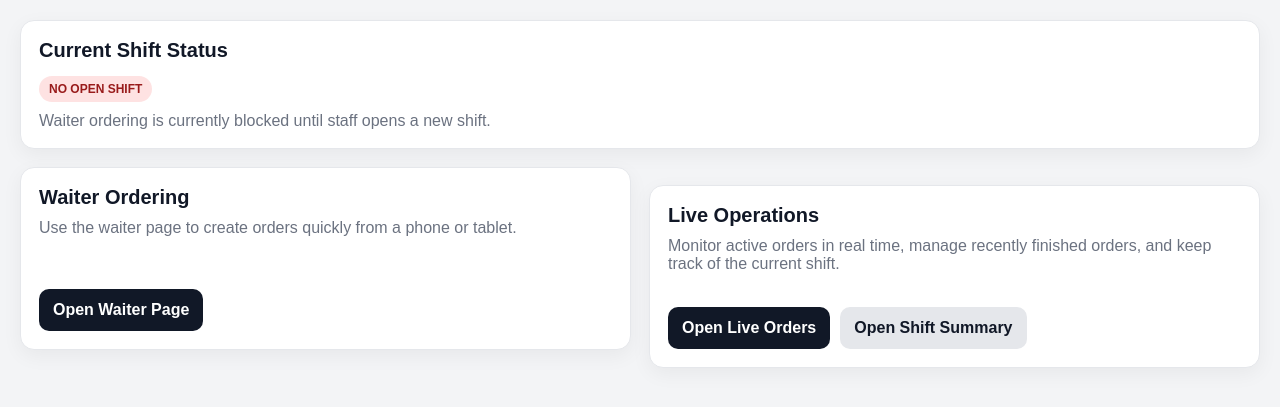
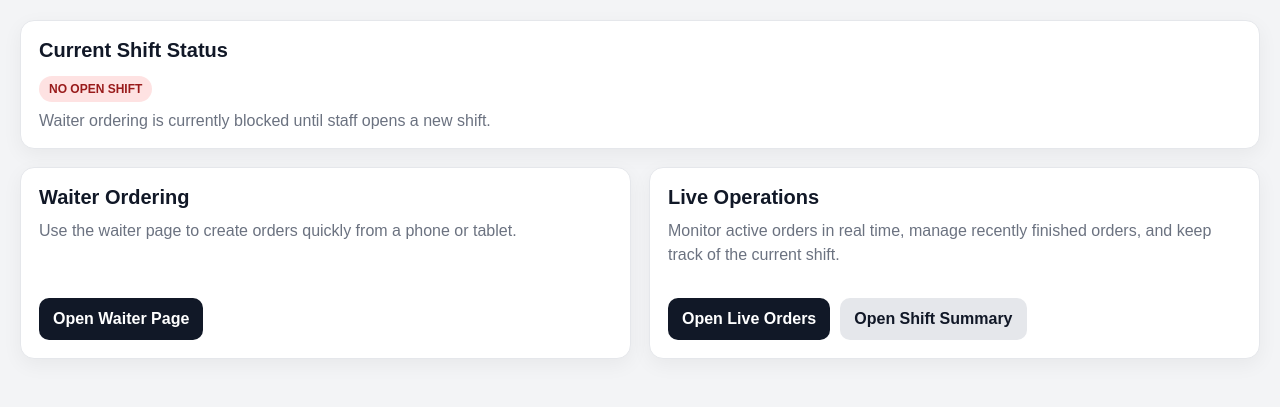
Before and after one commit to bkocii/orderWebApp, a Django app: page / in a window 1280 px wide. Shown: the part 144-551 px from the top of the page. Run offline with Django 5.2, Linux system fonts and the light colour scheme; the visitor is signed in with stand-in values (Sample User, id 1); data that the repository does not hold is empty.

Commit message:
Fixed CSS cards alignment

```diff
--- a/orders/views.py
+++ b/orders/views.py
@@ -65,6 +65,7 @@ def serialize_category(category, include_products=False):
         "name": category.name,
         "slug": category.slug,
         "is_active": category.is_active,
+        "show_on_live_controls": category.show_on_live_controls,
         "sort_order": category.sort_order,
     }
 
@@ -130,7 +131,9 @@ def live_orders_page(request):
         .order_by("-finished_at")[:5]
     )
 
-    categories = ProductCategory.objects.order_by("sort_order", "name")
+    categories = ProductCategory.objects.filter(
+        show_on_live_controls=True
+    ).order_by("sort_order", "name")
 
     grouped_pending = {}
     for order in pending_orders:
--- a/products/admin.py
+++ b/products/admin.py
@@ -4,10 +4,10 @@ from .models import Product, ProductCategory
 
 @admin.register(ProductCategory)
 class ProductCategoryAdmin(admin.ModelAdmin):
-    list_display = ("name", "is_active", "sort_order", "slug")
-    list_filter = ("is_active",)
+    list_display = ("name", "is_active", "show_on_live_controls", "sort_order", "slug")
+    list_filter = ("is_active", "show_on_live_controls")
     search_fields = ("name", "slug")
-    list_editable = ("is_active", "sort_order")
+    list_editable = ("is_active", "show_on_live_controls", "sort_order")
     prepopulated_fields = {"slug": ("name",)}
 
 
--- a/products/models.py
+++ b/products/models.py
@@ -6,6 +6,7 @@ class ProductCategory(models.Model):
     name = models.CharField(max_length=100, unique=True)
     slug = models.SlugField(max_length=120, unique=True, blank=True)
     is_active = models.BooleanField(default=True)
+    show_on_live_controls = models.BooleanField(default=True)
     sort_order = models.PositiveIntegerField(default=0)
 
     class Meta:
--- a/static/orders/css/app.css
+++ b/static/orders/css/app.css
@@ -87,7 +87,7 @@ a {
     margin-top: 18px;
 }
 
-.card + .card {
+.container > .card + .card {
     margin-top: 18px;
 }
 
@@ -311,9 +311,15 @@ hr.section-divider {
     height: 100%;
 }
 
+/*.feature-card {*/
+/*    display: flex;*/
+/*    flex-direction: column;*/
+/*    height: 100%;*/
+/*}*/
+
 .feature-card {
-    display: flex;
-    flex-direction: column;
+    display: grid;
+    grid-template-rows: 1fr auto;
     height: 100%;
 }
 
@@ -323,11 +329,20 @@ hr.section-divider {
 
 .feature-card p {
     margin: 0;
+    line-height: 1.5;
 }
 
+/*.feature-card .action-row {*/
+/*    margin-top: auto;*/
+/*    padding-top: 16px;*/
+/*}*/
+
 .feature-card .action-row {
-    margin-top: auto;
     padding-top: 16px;
+}
+
+.feature-card .stack-sm {
+    min-height: 96px;
 }
 
 .page-header-meta {
--- a/templates/orders/waiter_order_page.html
+++ b/templates/orders/waiter_order_page.html
@@ -274,6 +274,7 @@
             background: #fef2f2;
             border-radius: 12px;
             padding: 14px;
+            grid-column: 1 / -1;
         }
 
         @media (min-width: 900px) {
@@ -283,12 +284,11 @@
             }
 
             .cart-panel {
-                position: relative;
-                top: 100px;
+                position: sticky;
+                top: 90px;
             }
         }
     </style>
-</style>
 {% endblock %}
 
 {% block content %}
```
